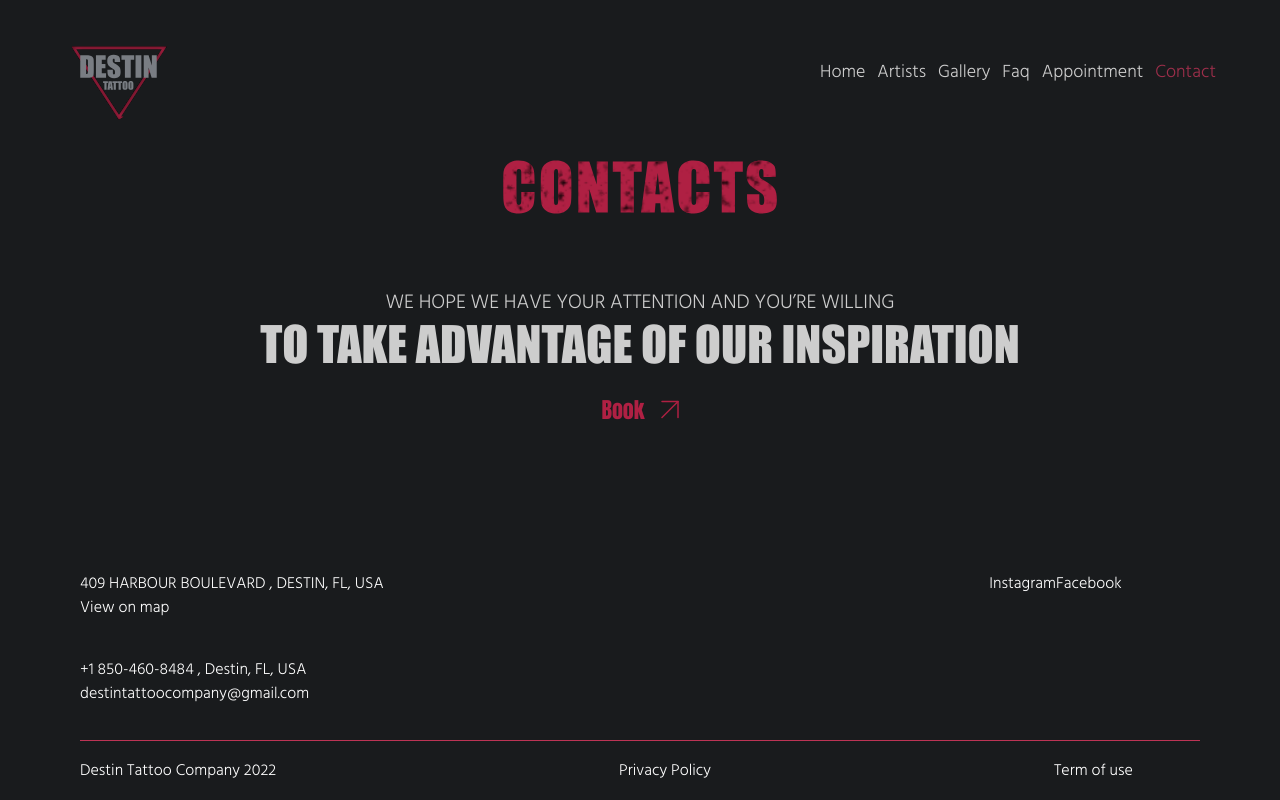
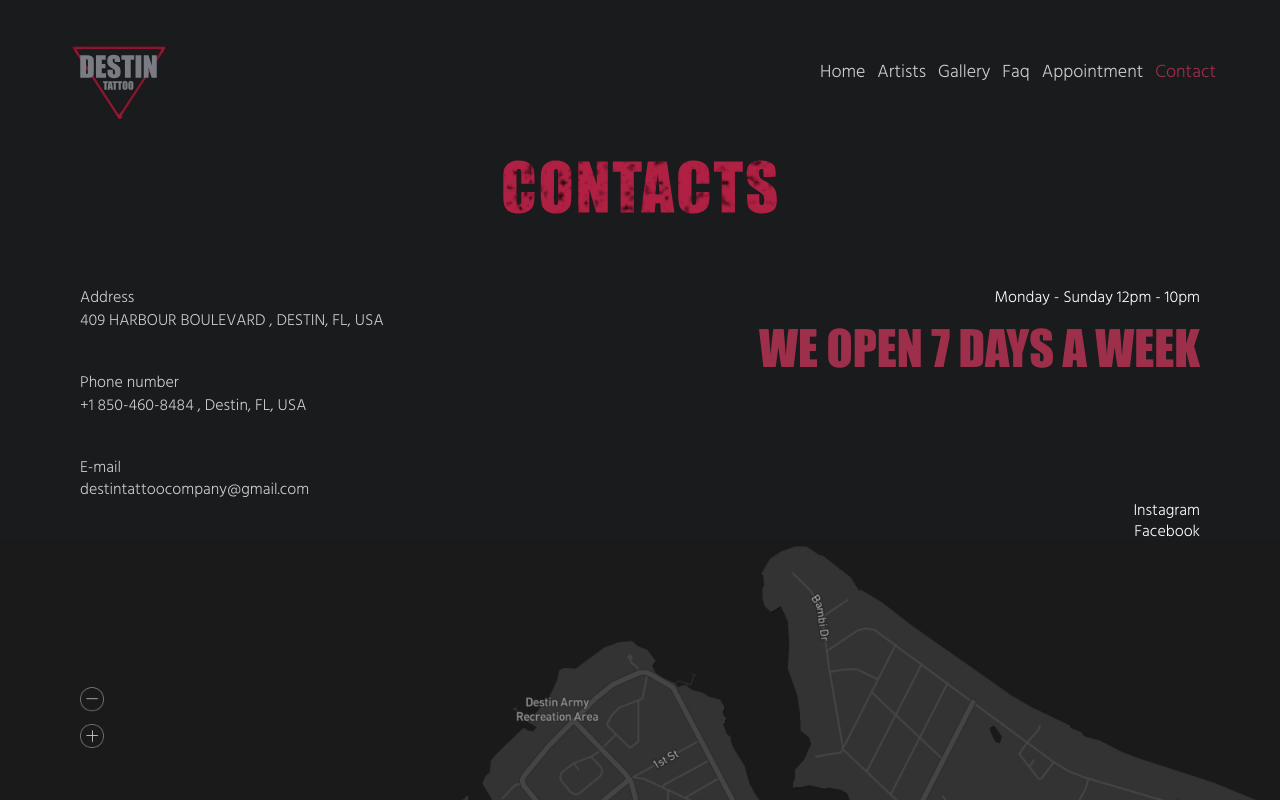
Before and after one commit to MariaZakharova0805/tattoo, a React (Vite) app: page /contact in a window 1280 px wide. Shown: the top 800 px of the page. Built offline with nearby package versions, Linux system fonts and the light colour scheme.

Commit message:
contacts page added

```diff
--- /dev/null
+++ b/src/pages/contact/contact.module.css
@@ -0,0 +1,55 @@
+.section {
+    width: 100vw;
+}
+
+.top {
+    width: 100%;
+    display: grid;
+    grid-template-columns: 1fr;
+    gap: 20px;
+}
+
+.top_left p,
+.top_right_socials p {
+    margin: 0;
+}
+
+.top_left_item,
+.top_right_top {
+    margin-bottom: 40px;
+}
+
+.map {
+    margin-bottom: 68px;
+}
+
+
+@media (min-width:768px) {
+    .top {
+        width: 100%;
+        display: grid;
+        grid-template-columns: 1fr 1fr;
+        gap: 20px;
+    }
+
+    .top_right {
+        text-align: right;
+        display: flex;
+        flex-direction: column;
+        justify-content: space-between;
+    }
+
+    .top_right_top {
+        margin-bottom: 0;
+    }
+
+    .map {
+        margin-bottom: 100px;
+    }
+}
+
+@media (min-width:1600px) {
+    .map {
+        margin-bottom: 168px;
+    }
+}
--- a/src/pages/contact/contact.tsx
+++ b/src/pages/contact/contact.tsx
@@ -1,11 +1,85 @@
+import c from './contact.module.css'
 import { Header_H2 } from "../../shared/ui/text/text-h2"
 import h2 from '../../../public/h2_contacts.svg'
+import map from '../../../public/contact/Map.jpg'
 import { PageBottom } from "../../entities/page-footer/page-footer"
+import { Container } from '../../shared/ui/container/container'
+import { useFooter } from '../../shared/store'
+import { Link } from '../../shared/ui/link/link'
+import { TextRegular } from '../../shared/ui/text/text-regular'
+import { Header_H3 } from '../../shared/ui/text/text-h3'
+
+const appStyle = {
+  width: '100%',
+  overflow: 'scroll',
+};
+
+const handleOnWheel = () => {
+  console.log('onWheel: scrolling the list...');
+};
+
+
 export const Contact = () => {
+  const links = useFooter(state => state.footerLinks)
   return (
-    <div>
-      <Header_H2 src={h2} alt="artists" />
-      <PageBottom/>
-    </div>
+
+
+    <section className={c.section}>
+      <Container>
+        <Header_H2 src={h2} alt="artists" />
+        <div className={c.top}>
+          <div className={c.top_left}>
+            {links.map(link => {
+              if (link.text1 === 'Instagram') {
+                return ''
+              }
+              else if (link.text2 === 'destintattoocompany@gmail.com') {
+                return (
+                  <div key={link.id}>
+
+                    <div className={c.top_left_item}>
+                      <TextRegular color='grey'>Phone number </TextRegular>
+                      <Link href={link.link1}>{link.text1}</Link>
+                    </div>
+
+                    <div className={c.top_left_item}>
+                      <TextRegular color='grey'>E-mail</TextRegular>
+                      <Link href={link.link2}>{link.text2}</Link>
+                    </div>
+                  </div>
+                )
+              } else
+                return (
+                  <div key={link.id}>
+                    <TextRegular color='grey'>Address</TextRegular>
+                    <div className={c.top_left_item}><Link href={link.link1} >{link.text1}</Link></div>
+                  </div>)
+            }
+            )}
+          </div>
+          <div className={c.top_right}>
+            <div className={c.top_right_top}>
+              <TextRegular color='white'>Monday - Sunday 12pm - 10pm</TextRegular>
+              <Header_H3>We open 7 days a week</Header_H3>
+            </div>
+            <div className={c.top_right_socials}>
+              {links.map(link => {
+                if (link.text1 === "Instagram") {
+                  return (
+                    <span key={link.id}>
+                      <TextRegular color='white'><Link href={link.link1}>{link.text1}</Link> </TextRegular>
+                      <TextRegular><Link href={link.link2}>{link.text2}</Link> </TextRegular>
+                    </span>
+                  )
+                }
+              })}
+            </div>
+          </div>
+        </div>
+      </Container>
+      <div></div>
+      <img src={map} alt="map" style={appStyle} onWheel={handleOnWheel} />
+      <PageBottom />
+    </section>
   )
 }
```
Also changed, not shown: public/contact/Map.jpg (added).
